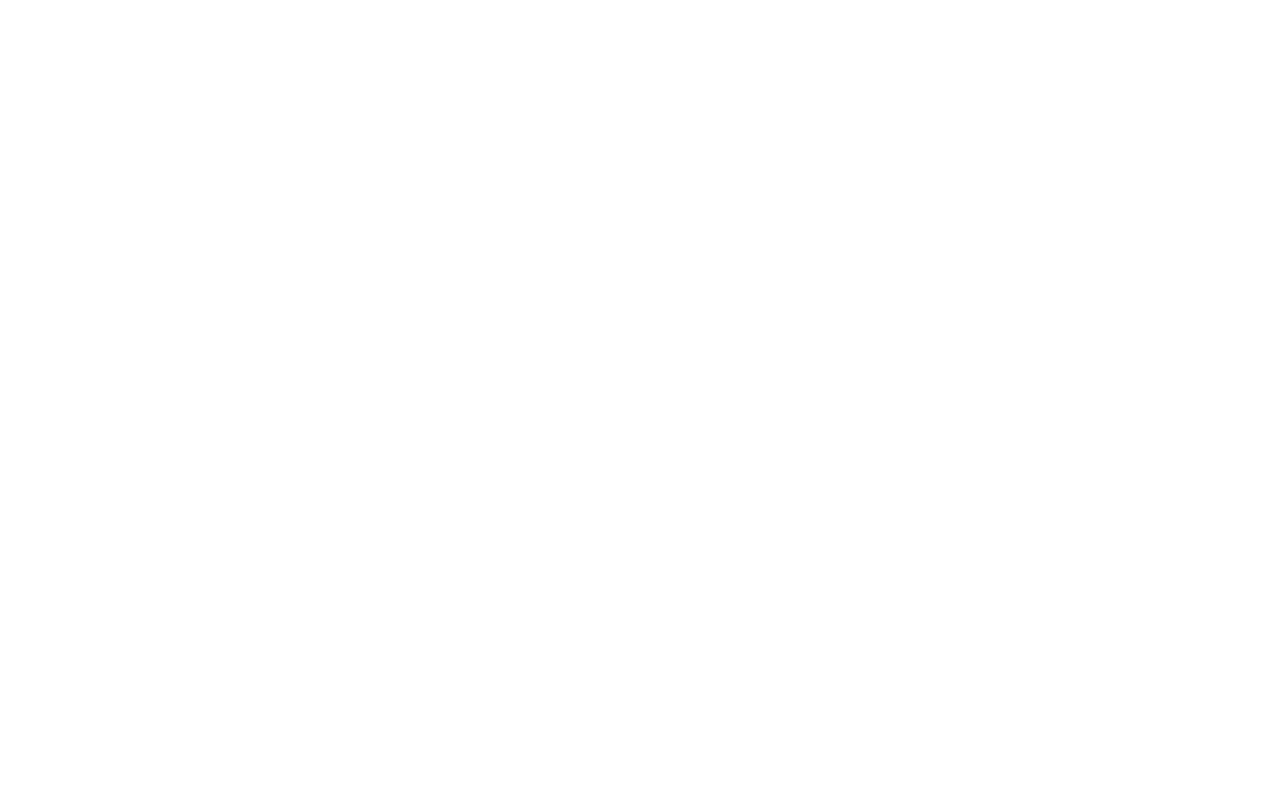
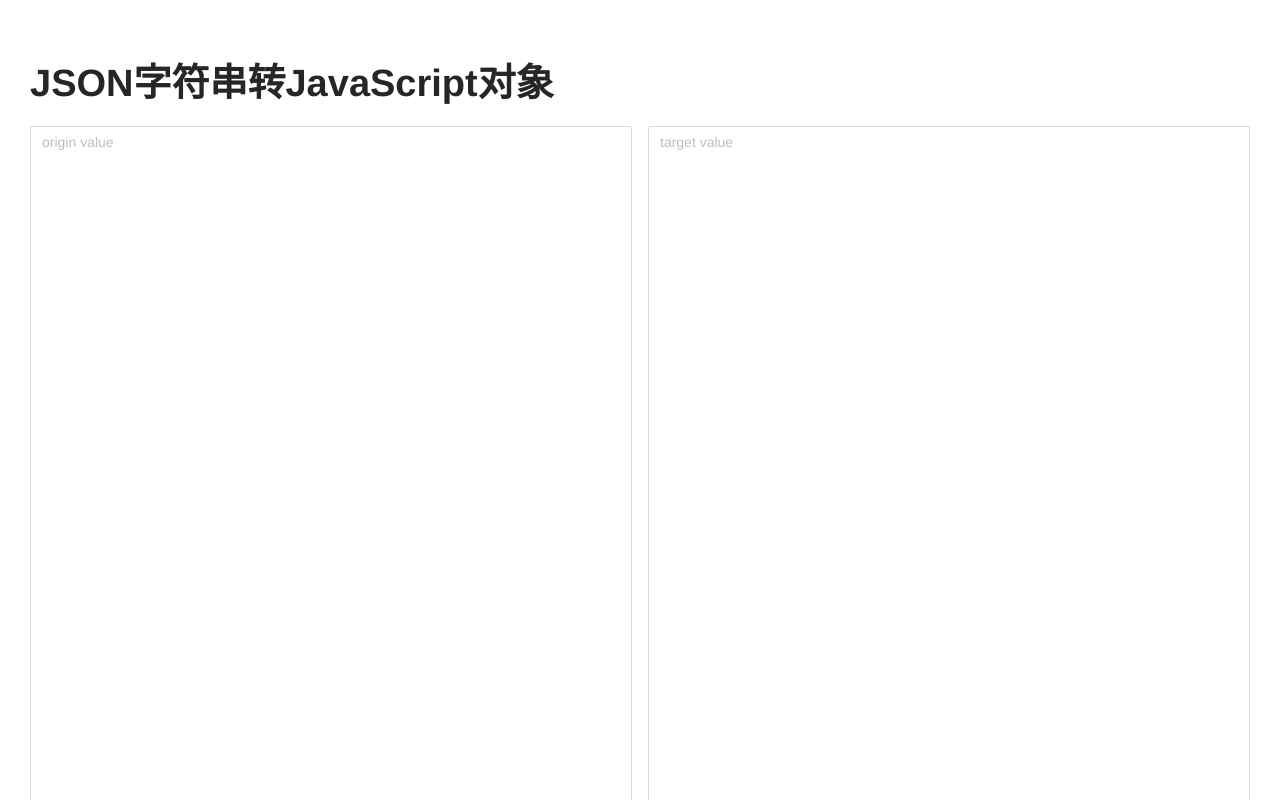
Before and after one commit to buyili/y-tools, a Vue app: page /tools in a window 1280 px wide. Before the commit this address had no page. Shown: the top 800 px of the page. Built offline with nearby package versions, Linux system fonts and the light colour scheme.

Commit message:
feat: add ToolsPage.vue

```diff
--- a/src/App.vue
+++ b/src/App.vue
@@ -5,9 +5,7 @@
 </script>
 
 <template>
-  <div>
-    <router-view></router-view>
-  </div>
+  <router-view></router-view>
 </template>
 
 <style>
@@ -17,6 +15,5 @@
   -moz-osx-font-smoothing: grayscale;
   /*text-align: center;*/
   color: #2c3e50;
-  margin-top: 60px;
 }
 </style>
--- a/src/router/index.js
+++ b/src/router/index.js
@@ -1,10 +1,10 @@
 import * as VueRouter from 'vue-router'
-import WebSocket from "../src/ws/WebSocket.vue"
 import HomePage from "../src/HomePage.vue"
 
 const routes = [
   { path: '/', component: HomePage },
-  { path: '/ws', component: WebSocket },
+  { path: '/ws', component: ()=> import('../src/ws/WebSocket.vue') },
+  { path: '/tools', component: ()=>import('/src/src/tools/ToolsPage.vue') },
 ]
 
 const router = VueRouter.createRouter({
--- a/src/src/HomePage.vue
+++ b/src/src/HomePage.vue
@@ -1,6 +1,10 @@
 <template>
   <div class="home-page">
-    <router-link to="/ws">WebSocket</router-link>
+    <p>
+      <router-link to="/ws">WebSocket</router-link>
+      |
+      <router-link to="/tools">Tools</router-link>
+    </p>
   </div>
 </template>
 
@@ -15,5 +19,6 @@
   display: flex;
   align-items: center;
   justify-content: center;
+  margin-top: 60px;
 }
 </style>
--- /dev/null
+++ b/src/src/tools/ToolsPage.vue
@@ -0,0 +1,46 @@
+<template>
+  <div class="tools-page">
+    <a-typography-title>JSON字符串转JavaScript对象</a-typography-title>
+    <a-row :gutter="16">
+      <a-col :span="12">
+        <div class="left">
+          <a-textarea v-model:value="originValue" placeholder="origin value" :rows="44" />
+        </div>
+      </a-col>
+      <a-col :span="12">
+        <div class="right">
+          <a-textarea v-model:value="targetValue" placeholder="target value" :rows="44" />
+        </div>
+      </a-col>
+    </a-row>
+  </div>
+</template>
+
+<script>
+import { getEmptyJson } from "./empty-json-utils.js"
+
+export default {
+  name: "ToolsPage",
+  data () {
+    return {
+      originValue: '',
+    }
+  },
+  computed: {
+    targetValue () {
+      let value = this.originValue
+      if(!value){
+        return ''
+      }
+      return getEmptyJson(value)
+    },
+  },
+}
+</script>
+
+<style scoped>
+.tools-page{
+  padding: 0 30px;
+  margin-top: 60px;
+}
+</style>
--- /dev/null
+++ b/src/src/tools/empty-json-utils.js
@@ -0,0 +1,42 @@
+const isString = o => Object.prototype.toString.call(o).slice(8, -1) === "String",
+  isNumber = o => Object.prototype.toString.call(o).slice(8, -1) === "Number", //是否数字
+  isObj = o => Object.prototype.toString.call(o).slice(8, -1) === "Object", //是否对象
+  isArray = o => Object.prototype.toString.call(o).slice(8, -1) === "Array", //是否数组
+  isDate = o => Object.prototype.toString.call(o).slice(8, -1) === "Date", //是否时间
+  isBoolean = o => Object.prototype.toString.call(o).slice(8, -1) === "Boolean", //是否boolean
+  isFunction = o => Object.prototype.toString.call(o).slice(8, -1) === "Function", //是否函数
+  isNull = o => Object.prototype.toString.call(o).slice(8, -1) === "Null", //是否为null
+  isUndefined = o => Ojbect.prototype.toString.call(o).slice(8, -1) === "Undefined", //是否为undefined
+  temp = ""
+
+function setDefaultValue (obj) {
+
+  for (let key in obj) {
+    let value = obj[key]
+    if (isString(value)) {
+      obj[key] = ""
+    } else if (isBoolean(value)) {
+
+    } else if (isArray(value)) {
+      obj[key] = []
+    } else if (isNumber(value)) {
+      obj[key] = 0
+    } else if(isObj(value)){
+      obj[key] = setDefaultValue(value)
+    }
+  }
+  return obj
+}
+
+export function getEmptyJson(jsonText){
+  let jsonObj = Object.assign({}, jsonText)
+  if(isString(jsonText)){
+    jsonObj = JSON.parse(jsonText)
+  }
+  jsonObj = setDefaultValue(jsonObj)
+
+  let text = JSON.stringify(jsonObj, null, 2)
+
+  let rs = text.replaceAll(/"(\w+)"(\s*:\s*)/g, "$1$2")
+  return rs
+}
--- a/src/src/ws/WebSocket.vue
+++ b/src/src/ws/WebSocket.vue
@@ -1,6 +1,6 @@
 <template>
-  <div style="display: flex">
-    <a-space direction="vertical" style="width: 800px;padding: 30px;">
+  <div class="websocket-page">
+    <a-space direction="vertical" class="left-card">
       <a-row>
         <a-space>
           <a-input v-model:value="uri" type="text" @keypress.enter.stop="connect" />
@@ -198,8 +198,16 @@
 }
 </script>
 
-<style scoped>
-.output-card{
-  height: 600px;border: 1px solid #3d3c3d;border-radius: 10px;padding: 10px;overflow-y: auto;
+<style lang="less" scoped>
+.websocket-page{
+  display: flex;
+  margin-top: 60px;
+
+  .left-card{
+    width: 800px;padding: 30px;
+  }
+  .output-card{
+    height: 600px;border: 1px solid #3d3c3d;border-radius: 10px;padding: 10px;overflow-y: auto;
+  }
 }
 </style>
--- a/vite.config.js
+++ b/vite.config.js
@@ -2,6 +2,7 @@
 import vue from '@vitejs/plugin-vue'
 
 // https://vitejs.dev/config/
+/** @type {import('vite').UserConfig} */
 export default defineConfig({
   plugins: [vue()],
   base: './'
```
